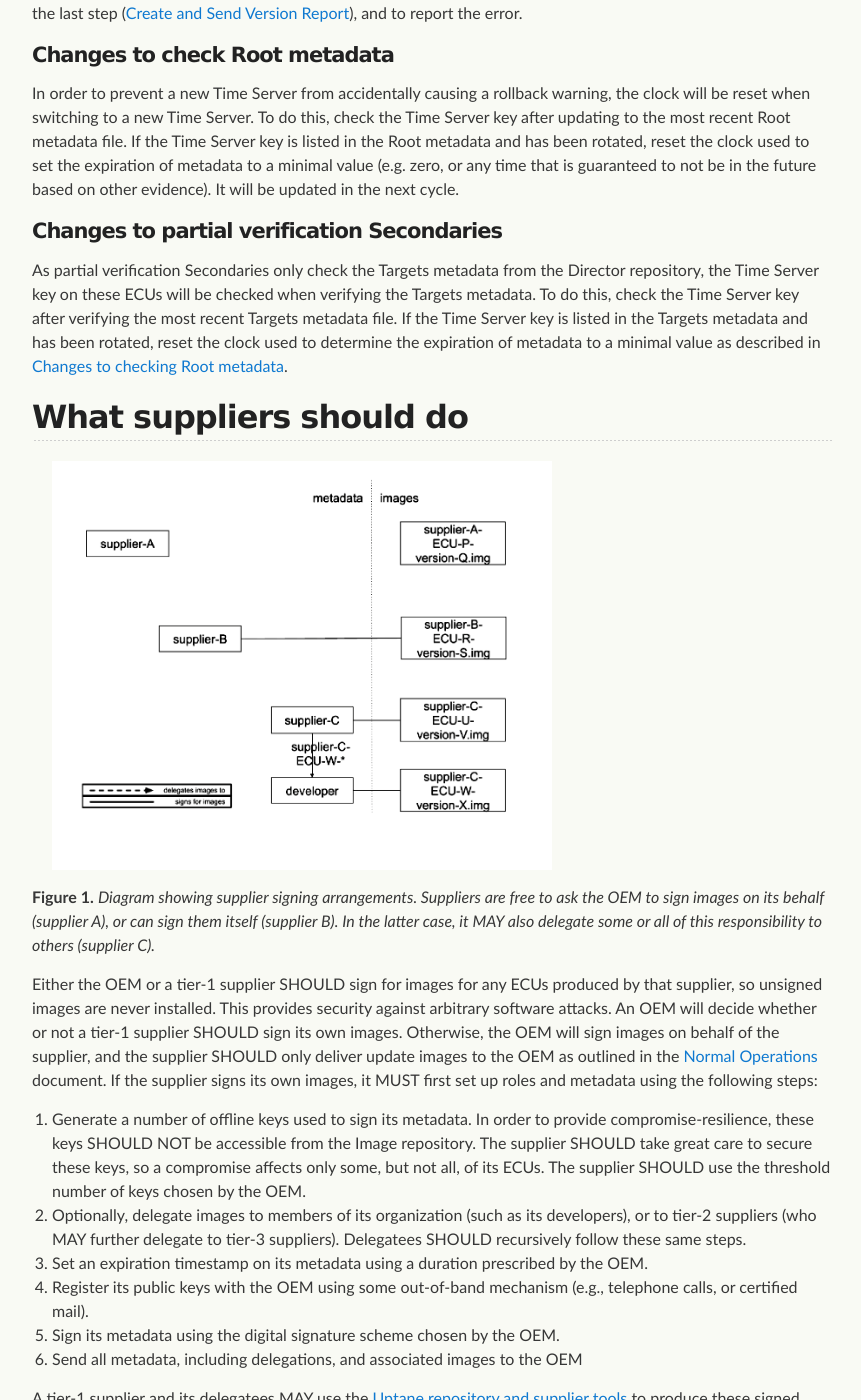
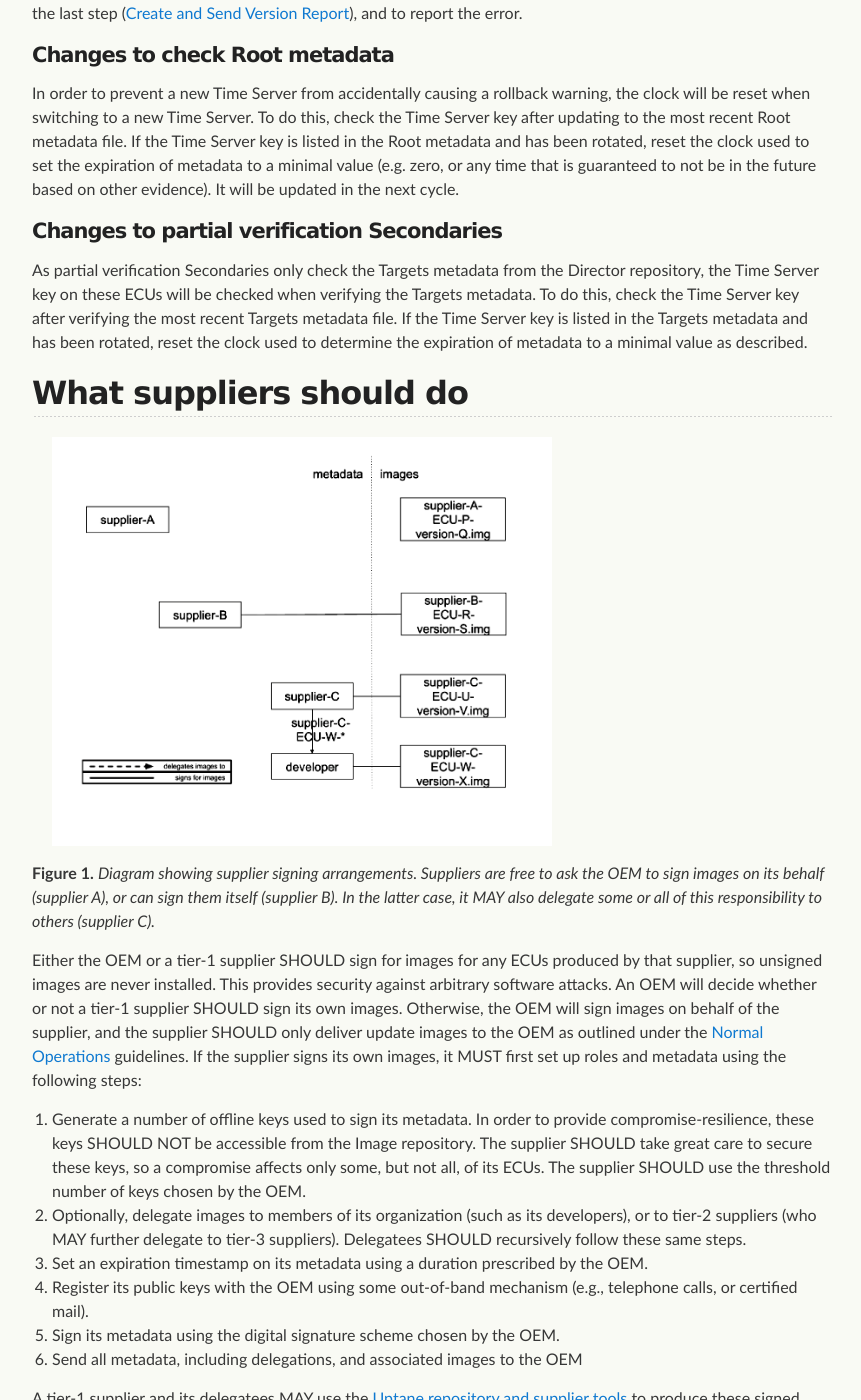
Before and after one commit to uptane/deployment-considerations, a Jekyll site: the page built from repositories.md, in a window 1280 px wide and 1400 px high, scrolled down 2363 px. Shown: the whole window, without its empty margins (208-1069 px from the left). Built offline with Jekyll 4.4.1, drawn with Linux system fonts in a browser that asks for light colours; our own code applies the rules of GitHub Pages for plain Markdown files.

Commit message:
Fixed links
Moved pointer links from the repo to the web site pages

```diff
--- a/repositories.md
+++ b/repositories.md
@@ -69,7 +69,7 @@ In order to prevent a new Time Server from accidentally causing a rollback warni
 
 #### Changes to partial verification Secondaries
 
-As partial verification Secondaries only check the Targets metadata from the Director repository, the Time Server key on these ECUs will be checked when verifying the Targets metadata. To do this, check the Time Server key after verifying the most recent Targets metadata file. If the Time Server key is listed in the Targets metadata and has been rotated, reset the clock used to determine the expiration of metadata to a minimal value as described in [Changes to checking Root metadata](#changes-to-checking-root-metadata).
+As partial verification Secondaries only check the Targets metadata from the Director repository, the Time Server key on these ECUs will be checked when verifying the Targets metadata. To do this, check the Time Server key after verifying the most recent Targets metadata file. If the Time Server key is listed in the Targets metadata and has been rotated, reset the clock used to determine the expiration of metadata to a minimal value as described.
 
 ## What suppliers should do
 
@@ -77,7 +77,7 @@ As partial verification Secondaries only check the Targets metadata from the Dir
 
 **Figure 1.** *Diagram showing supplier signing arrangements. Suppliers are free to ask the OEM to sign images on its behalf (supplier A), or can sign them itself (supplier B). In the latter case, it MAY also delegate some or all of this responsibility to others (supplier C).*
 
-Either the OEM or a tier-1 supplier SHOULD sign for images for any ECUs produced by that supplier, so unsigned images are never installed. This provides security against arbitrary software attacks. An OEM will decide whether or not a tier-1 supplier SHOULD sign its own images. Otherwise, the OEM will sign images on behalf of the supplier, and the supplier SHOULD only deliver update images to the OEM as outlined in the [Normal Operations](https://github.com/uptane/deployment-considerations/blob/master/normal_operation.md#what-suppliers-should-do) document. If the supplier signs its own images, it MUST first set up roles and metadata using the following steps:
+Either the OEM or a tier-1 supplier SHOULD sign for images for any ECUs produced by that supplier, so unsigned images are never installed. This provides security against arbitrary software attacks. An OEM will decide whether or not a tier-1 supplier SHOULD sign its own images. Otherwise, the OEM will sign images on behalf of the supplier, and the supplier SHOULD only deliver update images to the OEM as outlined under the [Normal Operations](https://uptane.github.io/deployment-considerations/normal_operation.html) guidelines. If the supplier signs its own images, it MUST first set up roles and metadata using the following steps:
 
 1. Generate a number of offline keys used to sign its metadata. In order to provide compromise-resilience, these keys SHOULD NOT be accessible from the Image repository. The supplier SHOULD take great care to secure these keys, so a compromise affects only some, but not all, of its ECUs. The supplier SHOULD use the threshold number of keys chosen by the OEM.
 2. Optionally, delegate images to members of its organization (such as its developers), or to tier-2 suppliers (who MAY further delegate to tier-3 suppliers). Delegatees SHOULD recursively follow these same steps.
@@ -94,7 +94,7 @@ The OEM sets up and configures the Director and Image repositories. To host thes
 
 ### Director Repository
 
-*Note that all information about setting up signing keys for this repository can be found on the [Key Management](https://github.com/uptane/deployment-considerations/blob/master/key_management.md) page of this website*
+*Note that all information about setting up signing keys for this repository can be found on the [Key Management](https://uptane.github.io/deployment-considerations/key_management.html) page of this website*
 In order to provide on-demand customization of vehicles, the OEM MUST also build the Director repository, following the guidance in the Uptane Standard [https://uptane.github.io/papers/ieee-isto-6100.1.0.0.uptane-standard.html#rfc.section.5.3.2.] In addition, an OEM must keep in mind the following factors. Unlike the Image repository, the Director repository: (1) is managed by automated processes, (2) uses online keys to sign Targets metadata, (3) does not delegate images, (4) generally provides different metadata to different Primaries, (5) MAY encrypt images per ECU, and (6) produces new metadata on every request by Primaries.
 
 **Steps to initialize the repository**
@@ -158,7 +158,7 @@ Sending an update from the Director repository to a Primary requires the followi
 Since the automated process is continually producing new metadata files (and, possibly, encrypted images), these files SHOULD be deleted as soon as Primaries have consumed them, so that storage space can be reclaimed. This MAY be done by simply tracking whether Primaries have successfully downloaded these files within a reasonable amount of time.
 
 ### Image repository
-*Note that all information about setting up signing keys for this repository can be found on the [Key Management](https://github.com/uptane/deployment-considerations/blob/master/key_management.md) page of this website*
+*Note that all information about setting up signing keys for this repository can be found on the [Key Management](https://uptane.github.io/deployment-considerations/key_management.html) page of this website*
 
 Finally, in order to provide compromise-resilience, the OEM will build the [Image repository](https://uptane.github.io/papers/ieee-isto-6100.1.0.0.uptane-standard.html#rfc.section.5.3.1) following the guidance in the Uptane Standard. The Image repository differs from the Director repository in a number of ways. First, it is managed by human administrators who use offline keys to sign targets metadata. It also MAY delegate images to suppliers, and provides the same metadata to all Primaries. Lastly, it does not encrypt images per ECU, and updates its metadata and images relatively infrequently (e.g., every two weeks, or monthly).
 
```
